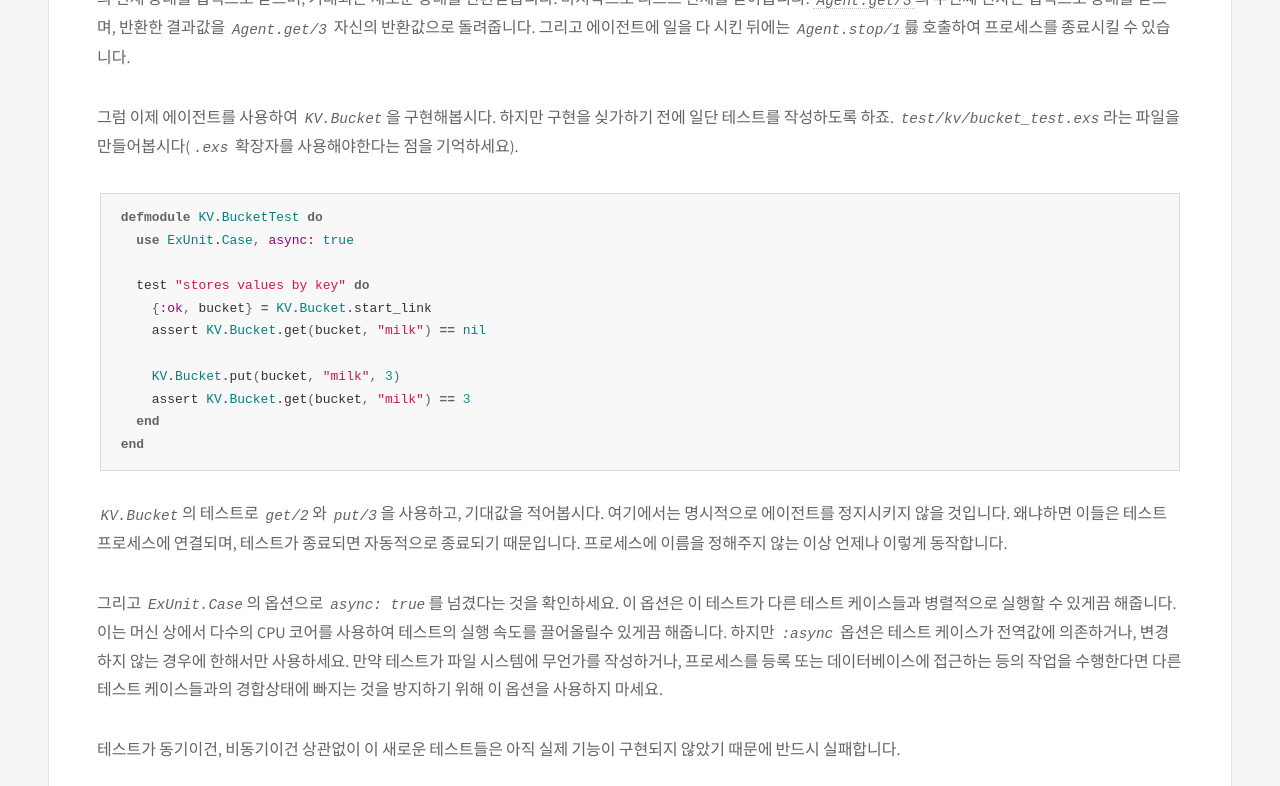
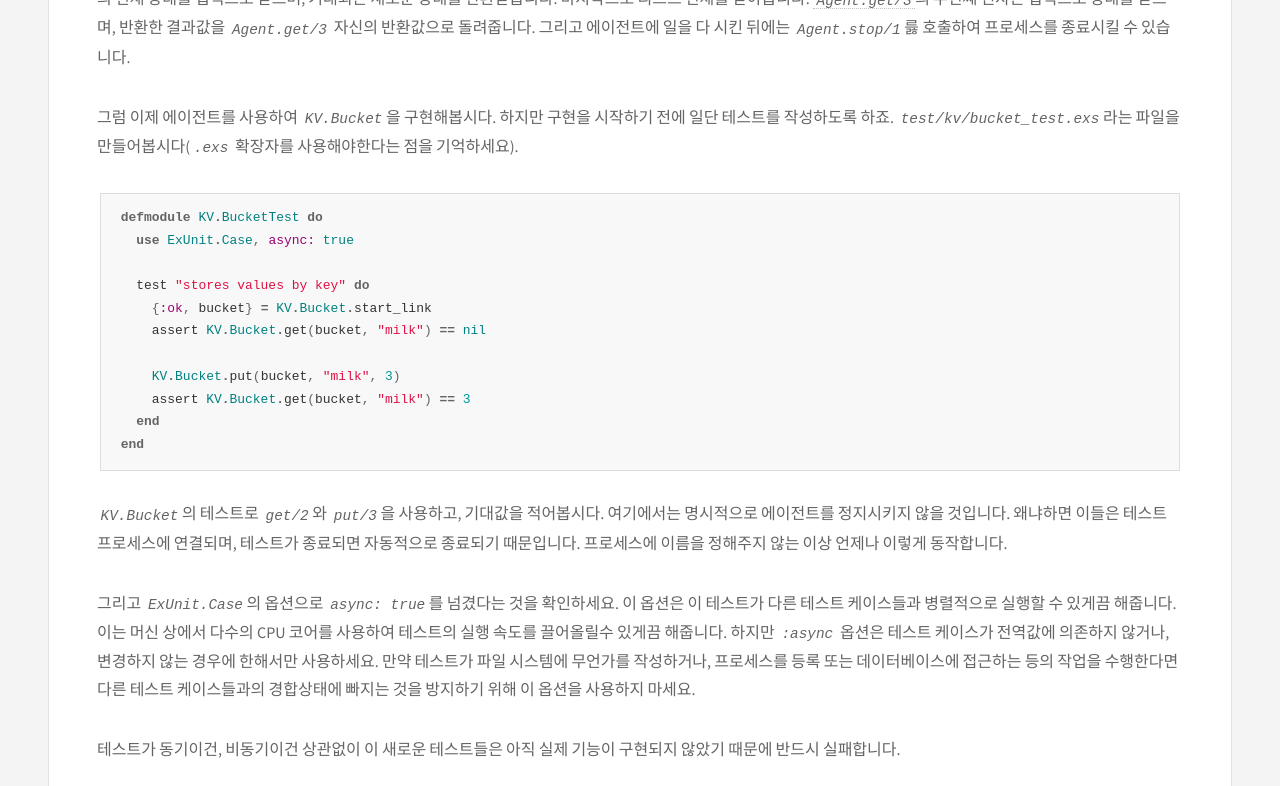
Before and after one commit to riseshia/archived-riseshia-github-io, a Jekyll site: the page built from _posts/2016-05-16-elixir-otp-agent.md, in a window 1280 px wide and 1400 px high, scrolled down 1757 px. Shown: the part 153-939 px from the top of the window. Built offline with Jekyll 4.4.1, drawn with Linux system fonts in a browser that asks for light colours.

Commit message:
typo fix

````diff
--- a/_posts/2016-05-16-elixir-otp-agent.md
+++ b/_posts/2016-05-16-elixir-otp-agent.md
@@ -52,7 +52,7 @@ iex> Agent.stop(agent)
 
 에이전트를 빈 리스트와 함께 실행했습니다. 새 문자열을 리스트의 첫 자리에 넣는 것으로 에이전트의 상태를 변경합니다. [`Agent.update/3`](http://elixir-lang.org/docs/stable/elixir/Agent.html#update/3)의 두번째 변수는 에이전트의 현재 상태를 입력으로 받으며, 기대되는 새로운 상태를 반환받습니다. 마지막으로 리스트 전체를 받아옵니다. [`Agent.get/3`](http://elixir-lang.org/docs/stable/elixir/Agent.html#get/3)의 두번째 인자는 입력으로 상태를 받으며, 반환한 결과값을 `Agent.get/3` 자신의 반환값으로 돌려줍니다. 그리고 에이전트에 일을 다 시킨 뒤에는 `Agent.stop/1`릃 호출하여 프로세스를 종료시킬 수 있습니다.
 
-그럼 이제 에이전트를 사용하여 `KV.Bucket`을 구현해봅시다. 하지만 구현을 싲가하기 전에 일단 테스트를 작성하도록 하죠. `test/kv/bucket_test.exs`라는 파일을 만들어봅시다(`.exs` 확장자를 사용해야한다는 점을 기억하세요).
+그럼 이제 에이전트를 사용하여 `KV.Bucket`을 구현해봅시다. 하지만 구현을 시작하기 전에 일단 테스트를 작성하도록 하죠. `test/kv/bucket_test.exs`라는 파일을 만들어봅시다(`.exs` 확장자를 사용해야한다는 점을 기억하세요).
 
 ```elixir
 defmodule KV.BucketTest do
@@ -70,7 +70,7 @@ end
 
 `KV.Bucket`의 테스트로 `get/2`와 `put/3`을 사용하고, 기대값을 적어봅시다. 여기에서는 명시적으로 에이전트를 정지시키지 않을 것입니다. 왜냐하면 이들은 테스트 프로세스에 연결되며, 테스트가 종료되면 자동적으로 종료되기 때문입니다. 프로세스에 이름을 정해주지 않는 이상 언제나 이렇게 동작합니다.
 
-그리고 `ExUnit.Case`의 옵션으로 `async: true`를 넘겼다는 것을 확인하세요. 이 옵션은 이 테스트가 다른 테스트 케이스들과 병렬적으로 실행할 수 있게끔 해줍니다. 이는 머신 상에서 다수의 CPU 코어를 사용하여 테스트의 실행 속도를 끌어올릴수 있게끔 해줍니다. 하지만 `:async` 옵션은 테스트 케이스가 전역값에 의존하거나, 변경하지 않는 경우에 한해서만 사용하세요. 만약 테스트가 파일 시스템에 무언가를 작성하거나, 프로세스를 등록 또는 데이터베이스에 접근하는 등의 작업을 수행한다면 다른 테스트 케이스들과의 경합상태에 빠지는 것을 방지하기 위해 이 옵션을 사용하지 마세요.
+그리고 `ExUnit.Case`의 옵션으로 `async: true`를 넘겼다는 것을 확인하세요. 이 옵션은 이 테스트가 다른 테스트 케이스들과 병렬적으로 실행할 수 있게끔 해줍니다. 이는 머신 상에서 다수의 CPU 코어를 사용하여 테스트의 실행 속도를 끌어올릴수 있게끔 해줍니다. 하지만 `:async` 옵션은 테스트 케이스가 전역값에 의존하지 않거나, 변경하지 않는 경우에 한해서만 사용하세요. 만약 테스트가 파일 시스템에 무언가를 작성하거나, 프로세스를 등록 또는 데이터베이스에 접근하는 등의 작업을 수행한다면 다른 테스트 케이스들과의 경합상태에 빠지는 것을 방지하기 위해 이 옵션을 사용하지 마세요.
 
 테스트가 동기이건, 비동기이건 상관없이 이 새로운 테스트들은 아직 실제 기능이 구현되지 않았기 때문에 반드시 실패합니다.
 
````
Also changed, not shown: _posts/2016-05-20-elixir-otp-genserver.md (+2 -2 lines).
